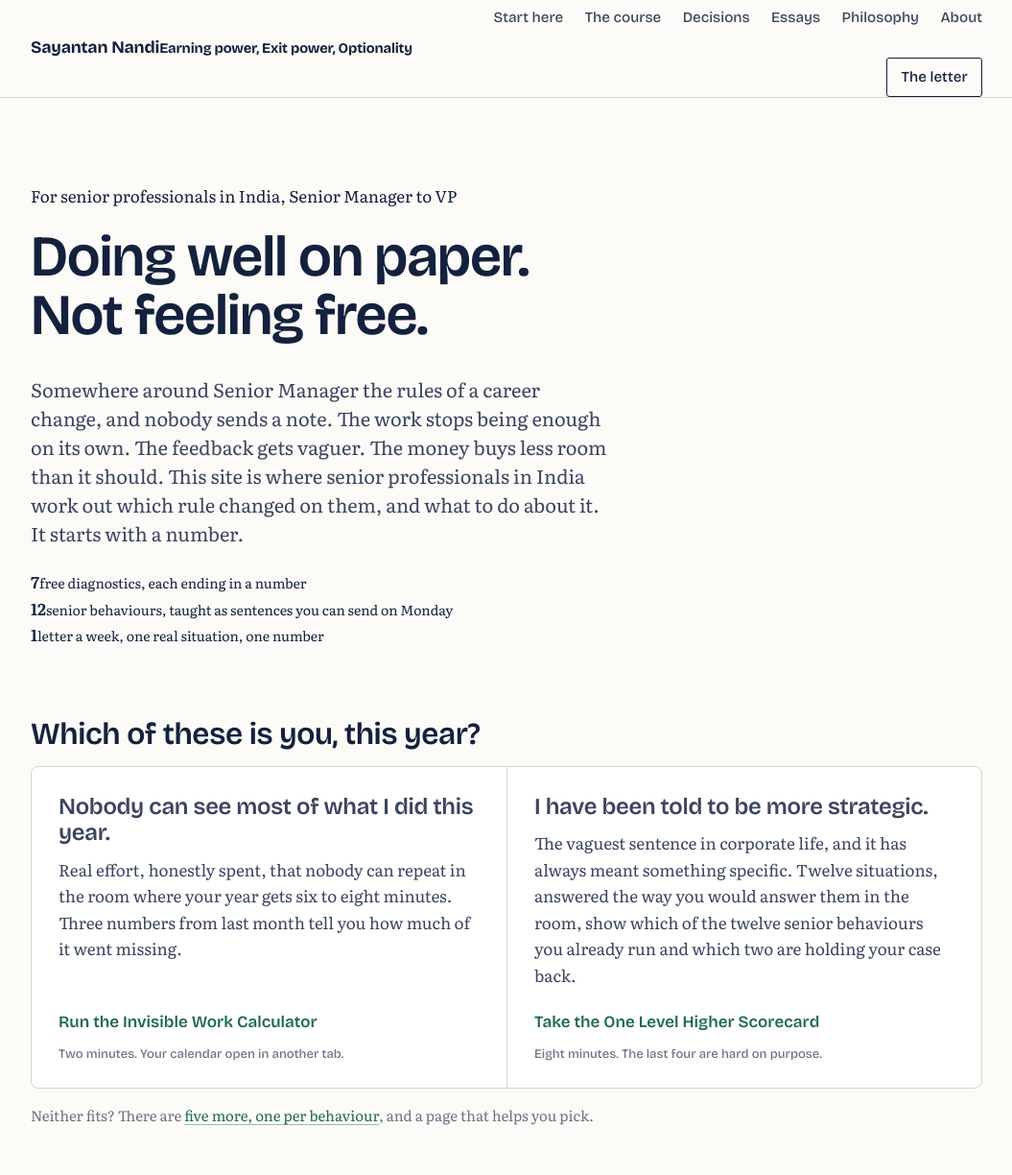
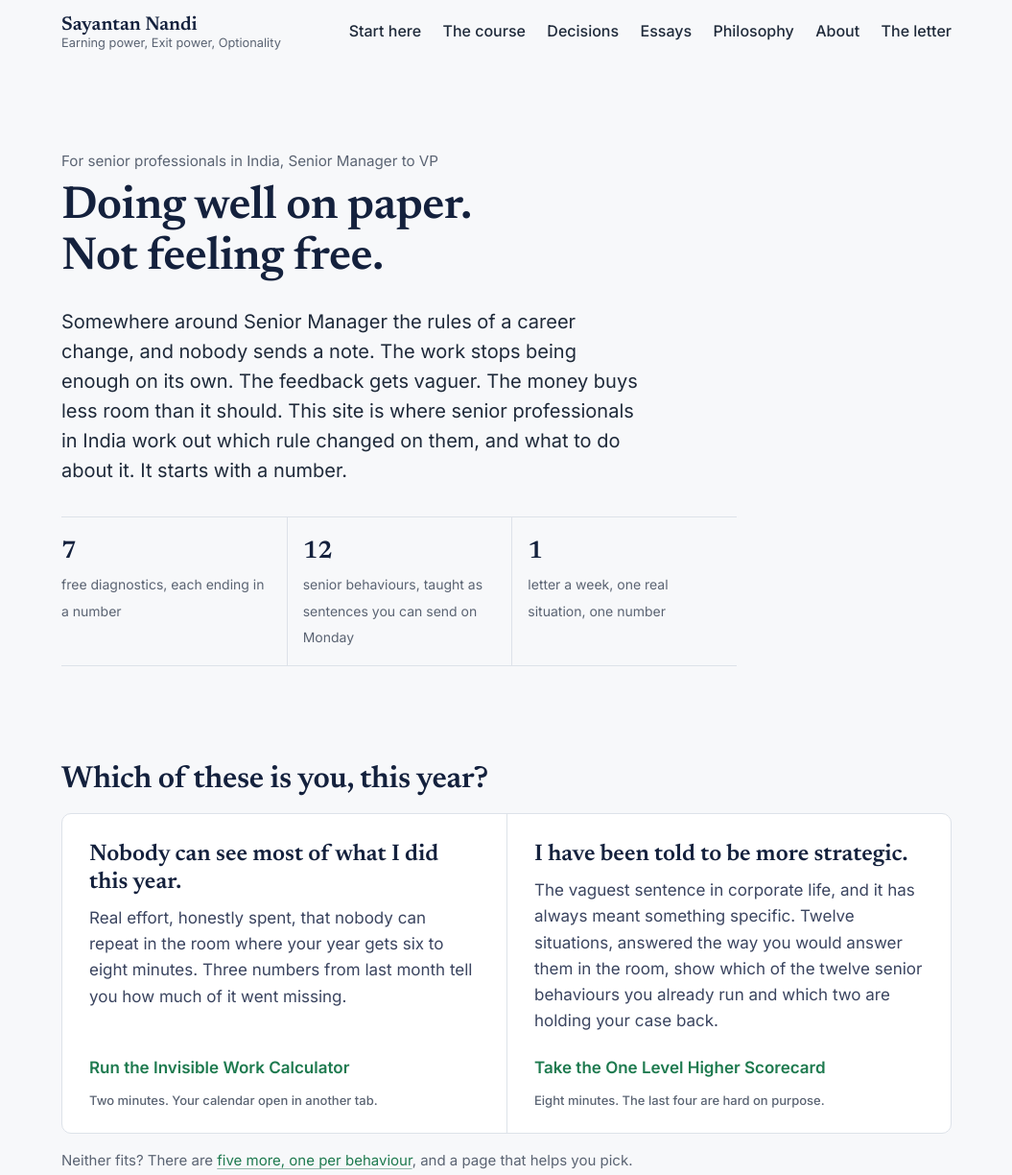
Before and after one commit to sayantannandi/sayantannandi-website, a plain HTML site: page index.html in a window 1280 px wide. Shown: the top 1224 px of the page at 96% size, without its empty margins (112-1167 px from the left). Drawn offline with nearby package versions, Linux system fonts and the light colour scheme.

Commit message:
Add files via upload

```diff
--- a/assets/site.css
+++ b/assets/site.css
@@ -3,40 +3,41 @@
    figures and buttons; Literata carries everything you read. Ink on paper, one green
    for the thing that counts, one ochre for the thing it costs. No shadows, no gradients. */
 
-@import url('https://fonts.googleapis.com/css2?family=Bricolage+Grotesque:opsz,wght@12..96,400;12..96,500;12..96,600;12..96,700&family=Literata:ital,opsz,wght@0,7..72,400;0,7..72,500;0,7..72,600;1,7..72,400;1,7..72,500&display=swap');
+@import url('https://fonts.googleapis.com/css2?family=Newsreader:opsz,wght@6..72,400;6..72,600&family=Inter:wght@400;500;600&display=swap');
 
 :root{
-  --paper:#FCFBF8;
-  --paper-2:#F3F1EB;
-  --ink:#14213D;
+  --paper:#F7F8FA;
+  --paper-2:#FFFFFF;
+  --ink:#1F2A3A;
   --ink-2:#3B4560;
-  --ink-3:#6B7385;
-  --green:#1E6B4F;
-  --green-wash:#E6F0EA;
-  --ochre:#9A6B1F;
-  --ochre-wash:#F6EEDD;
-  --rule:#D5D5D0;
-  --rule-2:#E7E6E1;
+  --ink-3:#5B6473;
+  --navy:#14213D;
+  --green:#1E7A4F;
+  --green-wash:#E8F0FA;
+  --ochre:#B45A2B;
+  --ochre-wash:#F6EBE2;
+  --rule:#DDE2E9;
+  --rule-2:#E9EDF2;
 
-  --display:"Bricolage Grotesque", "Helvetica Neue", Arial, sans-serif;
-  --text:"Literata", Georgia, "Times New Roman", serif;
+  --display:"Newsreader", "Source Serif 4", Georgia, serif;
+  --text:"Inter", system-ui, -apple-system, "Segoe UI", Roboto, sans-serif;
 
-  --fs-0:1.0625rem;   /* 17px body */
+  --fs-0:1.0625rem;
   --fs-1:1.25rem;
   --fs-2:1.5rem;
   --fs-3:2rem;
-  --fs-4:clamp(2.4rem, 1.6rem + 3vw, 3.75rem);
+  --fs-4:clamp(2.125rem, 1.5rem + 2.6vw, 3rem);
   --fs-s:.9375rem;
   --fs-xs:.8125rem;
 
-  --measure:34rem;
-  --page:68rem;
+  --measure:36rem;
+  --page:64rem;
   --gutter:clamp(1.25rem, 4vw, 3rem);
 }
 
 *,*::before,*::after{box-sizing:border-box}
 html{-webkit-text-size-adjust:100%}
-body{margin:0;background:var(--paper);color:var(--ink);font-family:var(--text);font-size:var(--fs-0);line-height:1.62;font-feature-settings:"onum" 0, "lnum" 1;}
+body{margin:0;background:var(--paper);color:var(--ink);font-family:var(--text);font-size:var(--fs-0);line-height:1.6;-webkit-font-smoothing:antialiased}
 img{max-width:100%;display:block}
 a{color:var(--green);text-decoration:underline;text-decoration-thickness:1px;text-underline-offset:.2em;text-decoration-color:rgba(30,107,79,.45)}
 a:hover{text-decoration-color:currentColor}
@@ -48,15 +49,15 @@ ul,ol{padding-left:1.25em}
 li{margin-bottom:.35em}
 hr{border:0;border-top:1px solid var(--rule);margin:2.5rem 0}
 
-h1,h2,h3,h4{font-family:var(--display);font-weight:600;line-height:1.1;letter-spacing:-.012em;margin:0 0 .5em;color:var(--ink);text-wrap:balance}
-h1{font-size:var(--fs-4);font-weight:600;letter-spacing:-.02em;line-height:1.02}
+h1,h2,h3,h4{font-family:var(--display);font-weight:600;line-height:1.15;letter-spacing:-.01em;margin:0 0 .5em;color:var(--navy);text-wrap:balance}
+h1{font-size:var(--fs-4);font-weight:600;letter-spacing:-.01em;line-height:1.1}
 h2{font-size:var(--fs-3);margin-top:2.6rem}
 h3{font-size:var(--fs-2);margin-top:2rem}
 h4{font-size:var(--fs-1);margin-top:1.5rem}
-.lede{font-size:var(--fs-1);line-height:1.5;color:var(--ink-2);max-width:var(--measure);margin-bottom:1.4rem}
+.lede{font-size:1.25rem;line-height:1.55;color:var(--ink);max-width:var(--measure);margin-bottom:1.4rem}
 .small{font-size:var(--fs-s);color:var(--ink-3)}
 .fine{font-size:var(--fs-xs);color:var(--ink-3);line-height:1.5}
-.num{font-family:var(--display);font-variant-numeric:tabular-nums;font-weight:600}
+.num{font-family:var(--display);font-variant-numeric:tabular-nums;font-weight:600;color:var(--navy)}
 
 /* layout */
 .page{max-width:var(--page);margin:0 auto;padding:0 var(--gutter)}
@@ -67,17 +68,18 @@ section + section{margin-top:3.5rem}
 .divider{border-top:1px solid var(--rule);margin:3.5rem 0 0}
 
 /* header */
-.site-head{border-bottom:1px solid var(--rule);background:var(--paper)}
+.site-head{background:var(--paper)}
 .site-head .page{display:flex;align-items:center;justify-content:space-between;gap:1.5rem;min-height:4.25rem}
-.wordmark{font-family:var(--display);font-weight:700;font-size:1.1rem;letter-spacing:-.01em;color:var(--ink);text-decoration:none;white-space:nowrap}
+.wordmark{font-family:var(--display);font-weight:600;font-size:1.25rem;color:var(--navy);text-decoration:none;white-space:nowrap;line-height:1.15}
+.wordmark small{display:block;font-family:var(--text);font-weight:400;font-size:.8rem;color:var(--ink-3)}
 .wordmark:hover{color:var(--green)}
 .site-nav{display:flex;align-items:center;gap:1.4rem;flex-wrap:wrap;justify-content:flex-end}
-.site-nav a{font-family:var(--display);font-size:.95rem;font-weight:500;color:var(--ink-2);text-decoration:none;padding:.35rem 0;border-bottom:2px solid transparent}
+.site-nav a{font-family:var(--text);font-size:1rem;font-weight:500;color:var(--ink);text-decoration:none;padding:.35rem 0;border-bottom:2px solid transparent}
 .site-nav a:hover{color:var(--ink)}
 .site-nav a[aria-current="page"]{color:var(--ink);border-bottom-color:var(--green)}
-.site-nav .letter{border:1.5px solid var(--ink);border-radius:3px;padding:.45rem .9rem;color:var(--ink)}
-.site-nav .letter:hover{background:var(--ink);color:#fff}
-.nav-toggle{display:none;background:none;border:1.5px solid var(--ink);border-radius:3px;font-family:var(--display);font-size:.9rem;font-weight:600;padding:.4rem .7rem;color:var(--ink);cursor:pointer}
+.site-nav .letter{color:var(--ink)}
+.site-nav .letter:hover{color:var(--green)}
+.nav-toggle{display:none;background:none;border:1.5px solid var(--navy);border-radius:6px;font-family:var(--text);font-size:.9rem;font-weight:600;padding:.4rem .7rem;color:var(--ink);cursor:pointer}
 @media (max-width:760px){
   .nav-toggle{display:inline-block}
   .site-nav{display:none;width:100%;flex-direction:column;align-items:flex-start;gap:.25rem;padding:.5rem 0 1rem}
@@ -89,20 +91,20 @@ section + section{margin-top:3.5rem}
 /* footer */
 .site-foot{border-top:1px solid var(--rule);margin-top:3rem;padding:2.5rem 0 3rem;color:var(--ink-3);font-size:var(--fs-s)}
 .site-foot .cols{display:grid;grid-template-columns:2fr 1fr 1fr;gap:2rem}
-.site-foot h4{font-size:.95rem;margin:0 0 .6rem;color:var(--ink)}
+.site-foot h4{font-family:var(--text);font-size:.95rem;margin:0 0 .6rem;color:var(--ink)}
 .site-foot ul{list-style:none;padding:0;margin:0}
 .site-foot li{margin-bottom:.35rem}
 .site-foot a{color:var(--ink-2);text-decoration:none}
 .site-foot a:hover{color:var(--green);text-decoration:underline}
-.site-foot .motto{font-family:var(--display);font-weight:600;color:var(--ink);font-size:1.05rem;margin:0 0 .5rem}
+.site-foot .motto{font-family:var(--display);font-weight:600;color:var(--navy);font-size:1.15rem;margin:0 0 .5rem}
 .site-foot .legal{margin-top:2rem;padding-top:1rem;border-top:1px solid var(--rule-2);display:flex;gap:1.5rem;flex-wrap:wrap}
 @media (max-width:760px){.site-foot .cols{grid-template-columns:1fr 1fr}.site-foot .cols > :first-child{grid-column:1 / -1}}
 
 /* buttons */
-.btn{display:inline-block;font-family:var(--display);font-weight:600;font-size:1rem;line-height:1;padding:.85rem 1.25rem;border-radius:3px;border:1.5px solid var(--ink);background:var(--ink);color:#fff;text-decoration:none;cursor:pointer}
+.btn{display:inline-block;font-family:var(--text);font-weight:600;font-size:1.0625rem;line-height:1;padding:1rem 1.75rem;border-radius:6px;border:2px solid var(--navy);background:var(--navy);color:#fff;text-decoration:none;cursor:pointer}
 .btn:hover{background:#0D1730;border-color:#0D1730;color:#fff}
-.btn.ghost{background:transparent;color:var(--ink)}
-.btn.ghost:hover{background:var(--ink);color:#fff}
+.btn.ghost{background:transparent;color:var(--navy)}
+.btn.ghost:hover{background:var(--navy);color:#fff}
 .btn.green{background:var(--green);border-color:var(--green)}
 .btn.green:hover{background:#175640;border-color:#175640}
 .btn + .btn{margin-left:.6rem}
@@ -110,24 +112,24 @@ section + section{margin-top:3.5rem}
 .btn-row .btn + .btn{margin-left:0}
 
 /* the working: a sum laid out as a sum */
-.working{display:inline-grid;grid-template-columns:auto auto auto;align-items:center;gap:0 1rem;padding:1.1rem 1.4rem;background:var(--paper-2);border-radius:8px;margin:.5rem 0 1.5rem;font-family:var(--display)}
+.working{display:inline-grid;grid-template-columns:auto auto auto;align-items:center;gap:0 1rem;padding:1.1rem 1.4rem;background:#fff;border:1px solid var(--rule);border-radius:8px;margin:.5rem 0 1.5rem;font-family:var(--text)}
 .working .frac{display:grid;text-align:center;font-variant-numeric:tabular-nums;font-weight:500;font-size:1.05rem;color:var(--ink-2)}
 .working .frac > span:first-child{padding:0 .3rem .15rem;border-bottom:1.5px solid var(--ink)}
 .working .frac > span:last-child{padding:.15rem .3rem 0}
 .working .eq{font-size:1.3rem;color:var(--ink-3)}
-.working .out{font-size:2rem;font-weight:700;letter-spacing:-.02em;color:var(--green);font-variant-numeric:tabular-nums;line-height:1}
+.working .out{font-family:var(--display);font-size:2.2rem;font-weight:600;color:var(--navy);font-variant-numeric:tabular-nums;line-height:1}
 .working .out small{display:block;font-size:.85rem;font-weight:500;color:var(--ink-2);letter-spacing:0;margin-top:.2rem}
 .working.cost .out{color:var(--ochre)}
 
 /* doors: two questions side by side */
-.doors{display:grid;grid-template-columns:1fr 1fr;gap:0;border:1px solid var(--rule);border-radius:8px;overflow:hidden;background:#fff}
+.doors{display:grid;grid-template-columns:1fr 1fr;gap:0;border:1px solid var(--rule);border-radius:10px;overflow:hidden;background:#fff}
 .door{padding:1.75rem 1.75rem 1.5rem;display:flex;flex-direction:column;gap:.6rem}
 .door + .door{border-left:1px solid var(--rule)}
-.door .ask{font-family:var(--display);font-size:var(--fs-2);font-weight:600;line-height:1.15;letter-spacing:-.012em;margin:0}
+.door .ask{font-family:var(--display);font-size:var(--fs-2);font-weight:600;line-height:1.2;color:var(--navy);margin:0}
 .door p{margin:0;color:var(--ink-2)}
-.door .go{margin-top:auto;padding-top:.75rem;font-family:var(--display);font-weight:600;text-decoration:none;color:var(--green)}
+.door .go{margin-top:auto;padding-top:.75rem;font-family:var(--text);font-weight:600;text-decoration:none;color:var(--green)}
 .door .go:hover{text-decoration:underline}
-.door .meta{font-family:var(--display);font-size:var(--fs-xs);color:var(--ink-3);font-weight:500}
+.door .meta{font-family:var(--text);font-size:var(--fs-xs);color:var(--ink-3);font-weight:500}
 @media (max-width:760px){.doors{grid-template-columns:1fr}.door + .door{border-left:0;border-top:1px solid var(--rule)}}
 
 /* ladder: list of things with a price on the right */
@@ -137,8 +139,8 @@ section + section{margin-top:3.5rem}
 .ladder .ld-what a{color:var(--ink);text-decoration:none}
 .ladder .ld-what a:hover{color:var(--green);text-decoration:underline}
 .ladder .ld-why{margin:.25rem 0 0;color:var(--ink-2);max-width:var(--measure)}
-.ladder .ld-price{font-family:var(--display);font-weight:600;font-variant-numeric:tabular-nums;white-space:nowrap;color:var(--ink);text-align:right}
-.ladder .ld-price small{display:block;font-weight:500;font-size:var(--fs-xs);color:var(--ink-3)}
+.ladder .ld-price{font-family:var(--display);font-weight:600;font-size:1.35rem;font-variant-numeric:tabular-nums;white-space:nowrap;color:var(--navy);text-align:right}
+.ladder .ld-price small{display:block;font-family:var(--text);font-weight:400;font-size:var(--fs-xs);color:var(--ink-3)}
 .ladder .ld-price.free{color:var(--green)}
 @media (max-width:560px){.ladder li{grid-template-columns:1fr}.ladder .ld-price{text-align:left}}
 
@@ -149,10 +151,10 @@ section + section{margin-top:3.5rem}
 .rows .t a{color:var(--ink);text-decoration:none}
 .rows .t a:hover{color:var(--green);text-decoration:underline}
 .rows p{margin:0;color:var(--ink-2);max-width:var(--measure)}
-.rows .tag{font-family:var(--display);font-size:var(--fs-xs);color:var(--ink-3);font-weight:500;margin-top:.35rem}
+.rows .tag{font-family:var(--text);font-size:var(--fs-xs);color:var(--ink-3);font-weight:500;margin-top:.35rem}
 
 /* blocks */
-.note{background:var(--green-wash);border-radius:8px;padding:1.1rem 1.35rem;margin:1.5rem 0;max-width:var(--measure)}
+.note{background:var(--green-wash);border:1px solid var(--rule);border-radius:8px;padding:1.1rem 1.35rem;margin:1.5rem 0;max-width:var(--measure)}
 .note p:last-child{margin-bottom:0}
 .price-note{background:var(--ochre-wash);border-radius:8px;padding:1.1rem 1.35rem;margin:1.5rem 0;max-width:var(--measure)}
 .price-note p:last-child{margin-bottom:0}
@@ -164,15 +166,15 @@ section + section{margin-top:3.5rem}
 .lens{background:#fff;padding:1.2rem 1.25rem}
 .lens h4{margin:0 0 .4rem;font-size:1rem}
 .lens p{margin:0;font-size:var(--fs-s);color:var(--ink-2)}
-.lens .call{font-family:var(--display);font-weight:700;margin-top:.7rem;display:block}
+.lens .call{font-family:var(--text);font-weight:700;margin-top:.7rem;display:block}
 .lens .call.go{color:var(--green)}
 .lens .call.no{color:var(--ochre)}
 @media (max-width:700px){.lenses{grid-template-columns:1fr}}
 
 /* letter form */
-.letter-box{border:1px solid var(--rule);border-radius:8px;padding:1.75rem;max-width:40rem;background:#fff}
+.letter-box{border:1px solid var(--rule);border-radius:10px;padding:1.75rem;max-width:40rem;background:#fff}
 .letter-box h3{margin-top:0}
-.field{display:block;font-family:var(--display);font-weight:600;font-size:var(--fs-s);margin:1rem 0 .3rem}
+.field{display:block;font-family:var(--text);font-weight:600;font-size:var(--fs-s);margin:1rem 0 .3rem}
 input[type=text],input[type=email],textarea{width:100%;font-family:var(--text);font-size:1rem;padding:.75rem .85rem;border:1px solid var(--rule);border-radius:3px;background:#fff;color:var(--ink)}
 input[type=text]:focus,input[type=email]:focus,textarea:focus{border-color:var(--ink);outline:none}
 .hidden{display:none}
@@ -180,7 +182,7 @@ input[type=text]:focus,input[type=email]:focus,textarea:focus{border-color:var(-
 /* module grid on course page */
 .modules{list-style:none;padding:0;margin:1rem 0 0;display:grid;grid-template-columns:repeat(auto-fill,minmax(15rem,1fr));gap:1px;background:var(--rule);border:1px solid var(--rule);border-radius:8px;overflow:hidden}
 .modules li{background:#fff;padding:1.1rem 1.2rem}
-.modules .wk{font-family:var(--display);font-size:var(--fs-xs);color:var(--ink-3);font-weight:500;margin:0 0 .3rem}
+.modules .wk{font-family:var(--text);font-size:var(--fs-xs);color:var(--ink-3);font-weight:500;margin:0 0 .3rem}
 .modules .name{font-family:var(--display);font-weight:600;font-size:1.05rem;margin:0 0 .3rem;color:var(--ink)}
 .modules p{margin:0;font-size:var(--fs-s);color:var(--ink-2)}
 
@@ -191,3 +193,14 @@ input[type=text]:focus,input[type=email]:focus,textarea:focus{border-color:var(-
 
 @media (prefers-reduced-motion:reduce){*{transition:none!important;animation:none!important}}
 @media print{.site-head,.site-foot{display:none}}
+
+.kicker{font-size:.95rem;color:var(--ink-3);margin:0 0 .6rem}
+.facts{display:grid;grid-template-columns:repeat(3,1fr);gap:0;border-top:1px solid var(--rule);border-bottom:1px solid var(--rule);margin:2rem 0 1.75rem;max-width:44rem}
+.facts div{padding:1rem 1rem 1rem 0}
+.facts div+div{border-left:1px solid var(--rule);padding-left:1rem}
+.facts b{display:block;font-family:var(--display);font-size:1.6rem;color:var(--navy);font-weight:600}
+.facts small{color:var(--ink-3);font-size:.875rem}
+@media (max-width:640px){.facts{grid-template-columns:1fr}.facts div+div{border-left:0;border-top:1px solid var(--rule);padding-left:0}}
+
+/* Heading face for every page, including those with their own inline styles. */
+h1,h2,h3,h4,.hero-facts b,.facts b,.bignum,.val,.score,.big,.num,.wordmark,.working .out,.calc__num{font-family:var(--display) !important}
```
